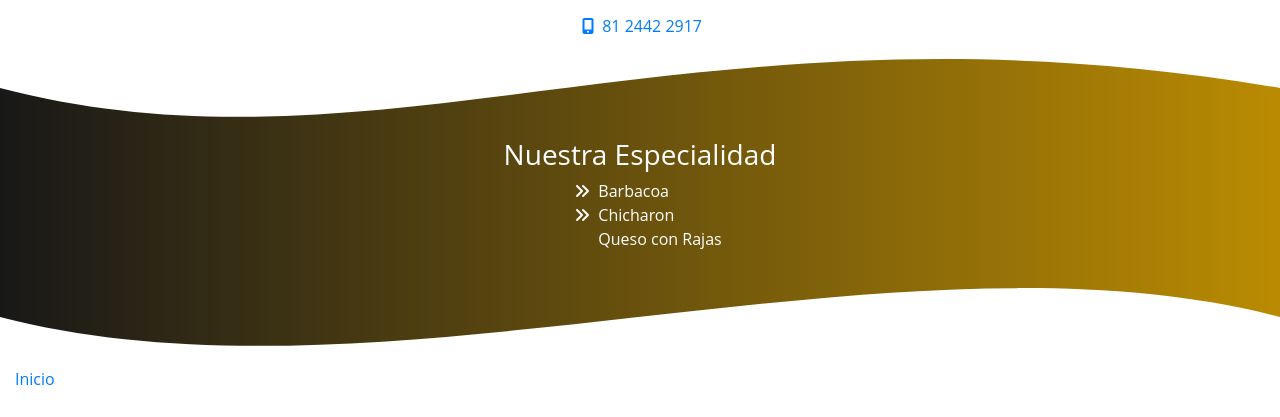
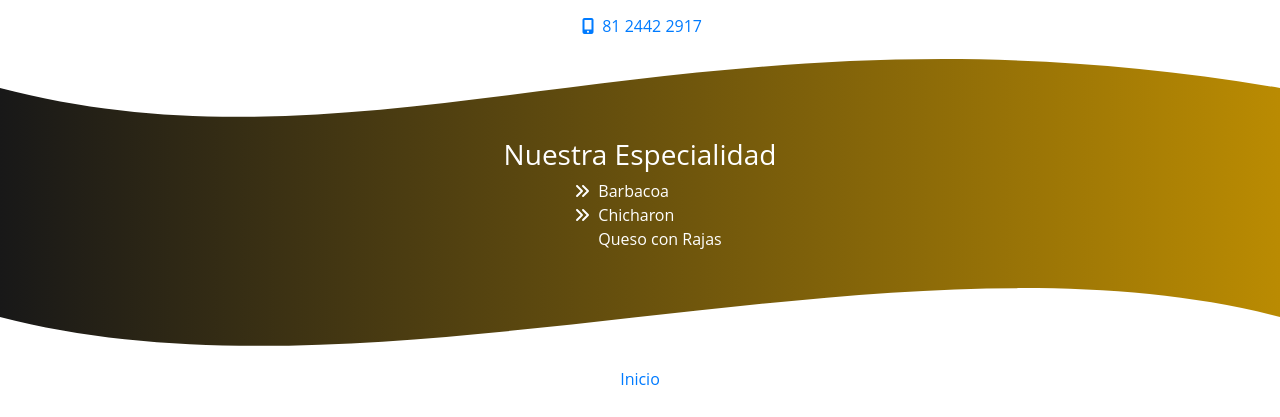
Before and after one commit to alonsogza/TG, a plain HTML site: page docs/index.html in a window 1280 px wide. Shown: the part 1269-1686 px from the top of the page. Drawn offline with Linux system fonts and the light colour scheme.

Commit message:
feat: En la pagina de -index.html- se centra el enlace INICIO ::ISSUE:: No Aplica

```diff
--- a/docs/index.html
+++ b/docs/index.html
@@ -100,7 +100,13 @@
             </div>
         </div>
 
-        <inicio></inicio>
+        <div class="row">
+            <div class="col text-center textos-black">
+                <div class="d-flex justify-content-center">
+                    <inicio></inicio>
+                </div>
+            </div>
+        </div>
     </div>
 
     <script defer src="js/all.min.js"></script>
```
